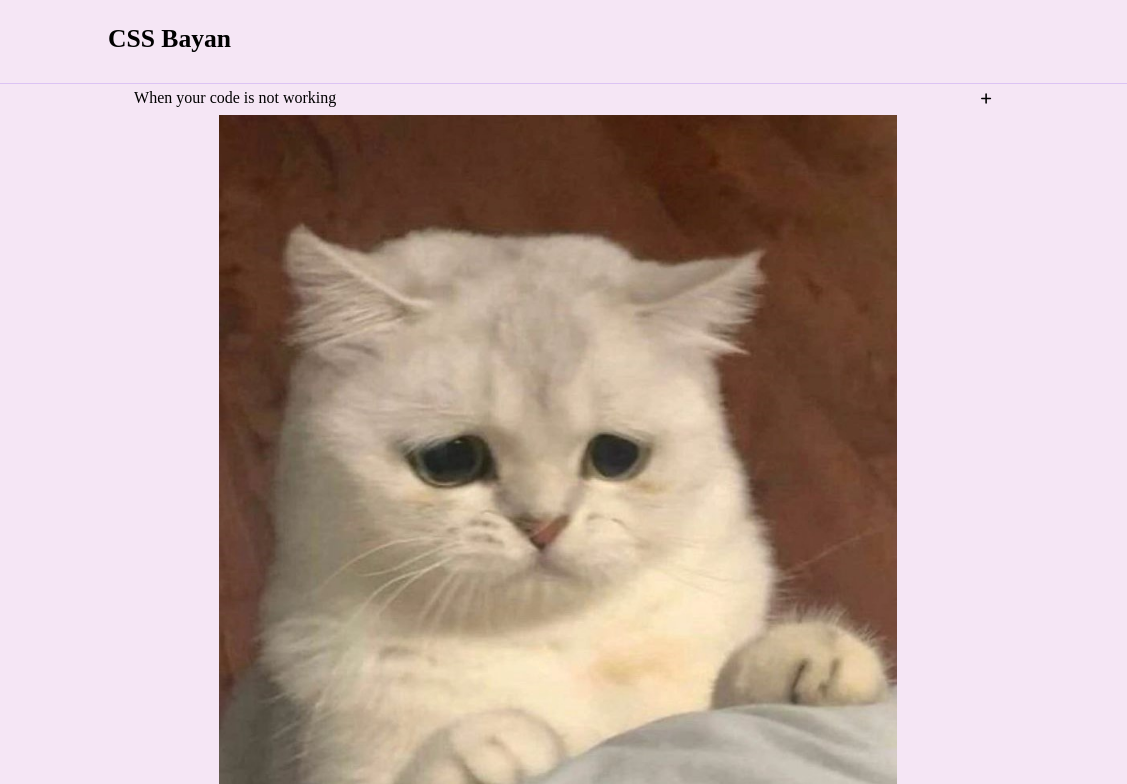
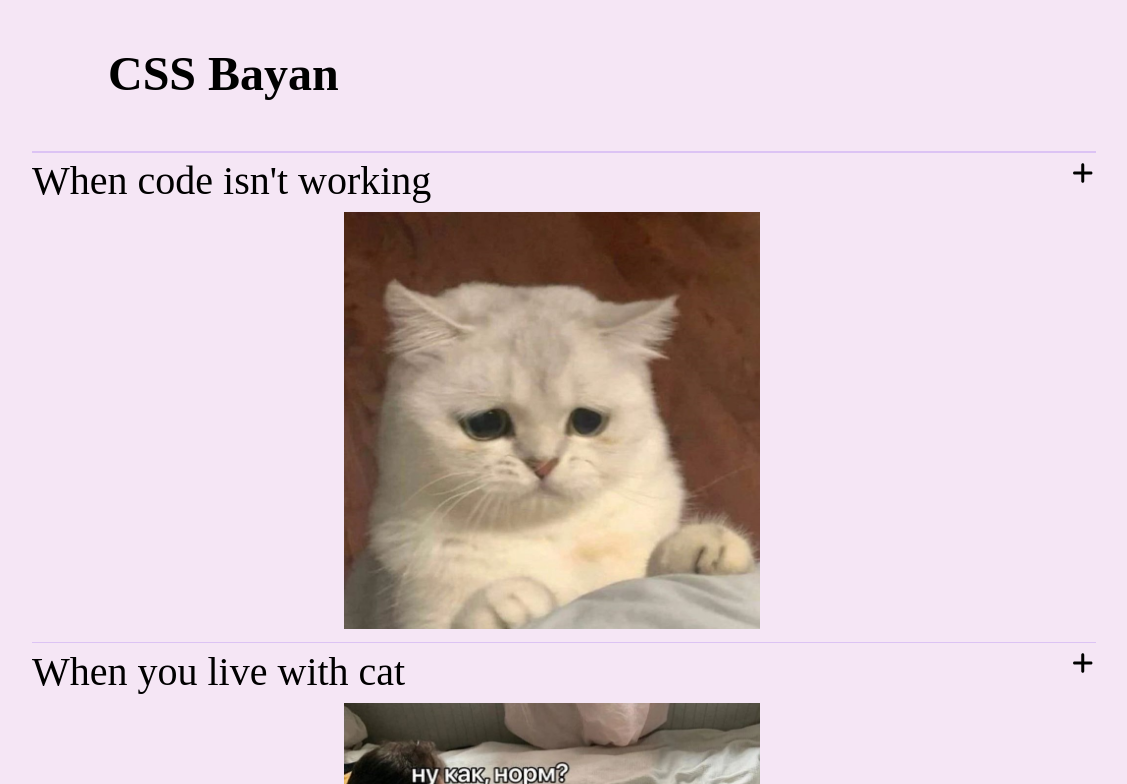
Before and after one commit to mrdraushtam/cssBayan, a plain HTML site: page index.html in a window 1536 px wide. Shown: the top 784 px of the page, without its empty margins (204-1331 px from the left). Drawn offline with Linux system fonts and the light colour scheme; a web font is replaced by a local one.

Commit message:
feat: add responsive design with three breakpoints (Sun, Mar 12, 2023 03:45:59 PM)

```diff
--- a/index.html
+++ b/index.html
@@ -15,7 +15,7 @@
     <div class="accordeon-container">
         <div class="border-line"></div>
         <div class="accordeon-item">
-            <label class="accordeon-title">When your code is not working
+            <label class="accordeon-title">When code isn't working
                 <input class="accordeon-input" type="radio" name="meme">
                     <img src="assets\meme1.jpg" alt="meme" class="img-meme">
             </label>
--- a/style.css
+++ b/style.css
@@ -4,7 +4,7 @@ body {
 }
 
 .page-title {
-    margin: 1.5rem auto;
+    margin: 3% auto;
     width: 60%;
     font-size: 1.6rem;
 }
@@ -25,6 +25,7 @@ body {
 }
 
 .accordeon-item {
+    width: 100%;
     display: flex;
     justify-content: space-between;
 }
@@ -34,6 +35,7 @@ body {
     width: 100%;
     margin: 0 auto;
     cursor: pointer;
+    font-size: 1.2rem;
 }
 
 .accordeon-input {
@@ -50,6 +52,39 @@ body {
 
 .img-meme {
     display: block;
-    width: 80%;
+    width: 60%;
     margin: 0.5rem auto;
 }
+
+@media (min-width: 600px) {
+    .accordeon-container {
+        width: 70%;
+    }
+
+    .accordeon-title {
+        font-size: 1.5rem;
+    }
+}
+
+@media (min-width: 1500px) and (max-width: 2000px) {
+    .page-title {
+        font-size: 3rem;
+    }
+
+    .accordeon-item {
+        width: 100%;
+    }
+
+    .accordeon-title {
+        font-size: 2.5rem;
+    }
+
+    .img-meme {
+        width: 40%;
+    }
+
+    .icon {
+        width: 1.5rem;
+        height: 1.5rem;
+    }
+}
```
